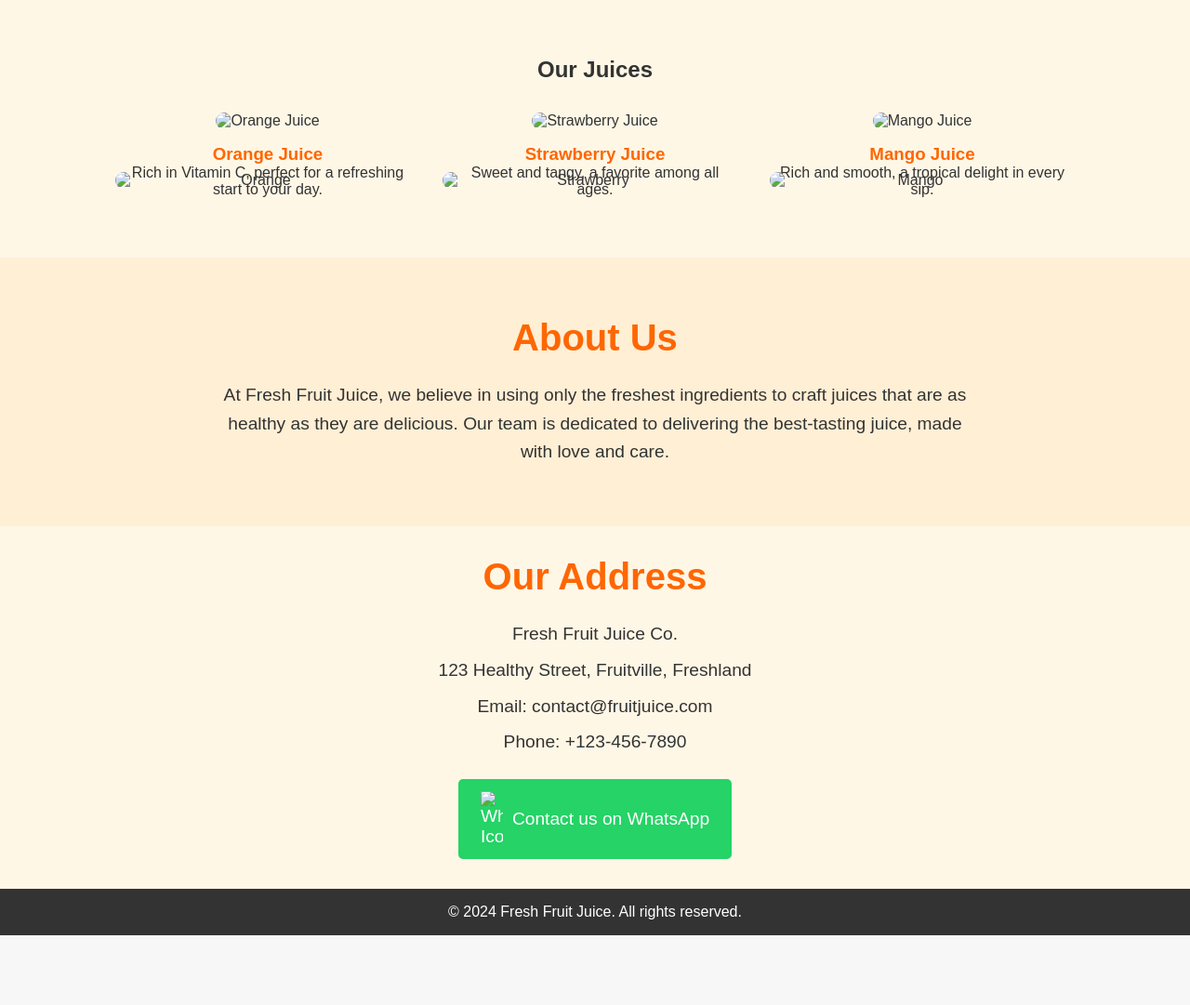
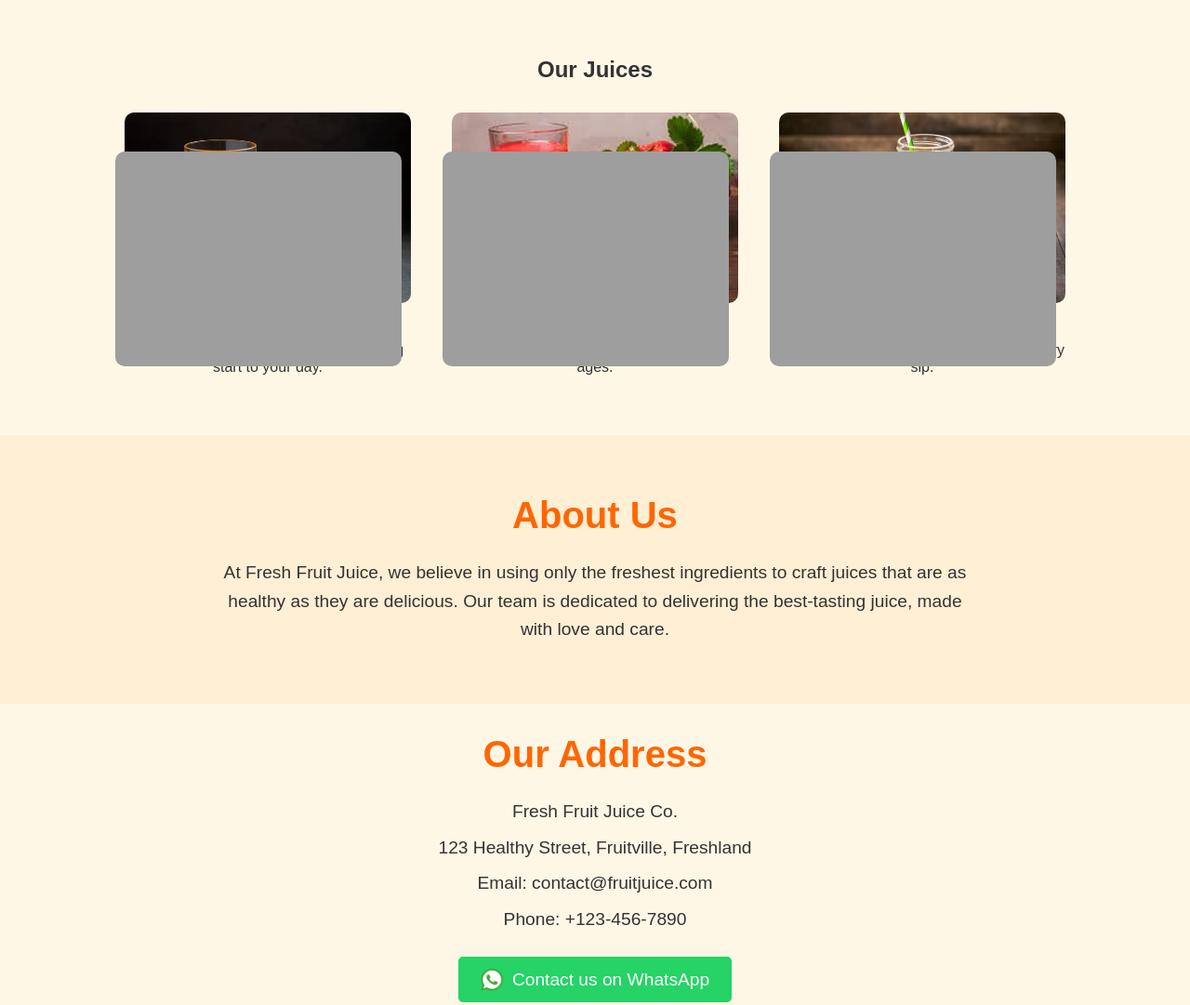
Before and after one commit to tolibul/jus-buah, a plain HTML site: page index.html in a window 1280 px wide. Shown: the part 803-1884 px from the top of the page at 93% size. Before the commit the page ends 1809 px from the top, so only its background shows below. Drawn offline with Linux system fonts and the light colour scheme; the site is published under a folder, as on GitHub Pages, so addresses that start at the root find nothing.

Commit message:
Update index.html

```diff
--- a/index.html
+++ b/index.html
@@ -15,7 +15,7 @@
                 <p>Delicious and Healthy Juice for Everyone</p>
                 <a href="#products" class="cta-button">Explore Our Juices</a>
             </div>
-            <img src="'/source/image/mixed.png" alt="Mixed Fruits" class="header-image">
+            <img src="'./source/image/mixed.png" alt="Mixed Fruits" class="header-image">
         </div>
         <nav>
             <ul class="navbar">
@@ -32,22 +32,22 @@
             <h2>Our Juices</h2>
             <div class="product-grid">
                 <div class="product-item">
-                    <img src="/source/image/jeruk.png" alt="Orange Juice">
+                    <img src="./source/image/jeruk.png" alt="Orange Juice">
                     <h3>Orange Juice</h3>
                     <p>Rich in Vitamin C, perfect for a refreshing start to your day.</p>
-                    <img src="/source/image/1.png" alt="Orange" class="fruit-image">
+                    <img src="./source/image/1.png" alt="Orange" class="fruit-image">
                 </div>
                 <div class="product-item">
-                    <img src="/source/image/strawberry.png" alt="Strawberry Juice">
+                    <img src="./source/image/strawberry.png" alt="Strawberry Juice">
                     <h3>Strawberry Juice</h3>
                     <p>Sweet and tangy, a favorite among all ages.</p>
-                    <img src="/source/image/3.png" alt="Strawberry" class="fruit-image">
+                    <img src="./source/image/3.png" alt="Strawberry" class="fruit-image">
                 </div>
                 <div class="product-item">
-                    <img src="/source/image/mangga.png" alt="Mango Juice">
+                    <img src="./source/image/mangga.png" alt="Mango Juice">
                     <h3>Mango Juice</h3>
                     <p>Rich and smooth, a tropical delight in every sip.</p>
-                    <img src="/source/image/2.png" alt="Mango" class="fruit-image">
+                    <img src="./source/image/2.png" alt="Mango" class="fruit-image">
                 </div>
             </div>
         </div>
@@ -70,7 +70,7 @@
 
          <!-- Tombol WhatsApp -->
     <a href="https://wa.me/1234567890" class="whatsapp-button" target="_blank">
-        <img src="/source/image/wa.png" alt="WhatsApp Icon">
+        <img src="./source/image/wa.png" alt="WhatsApp Icon">
         Contact us on WhatsApp
     </a>
     </section>
```
